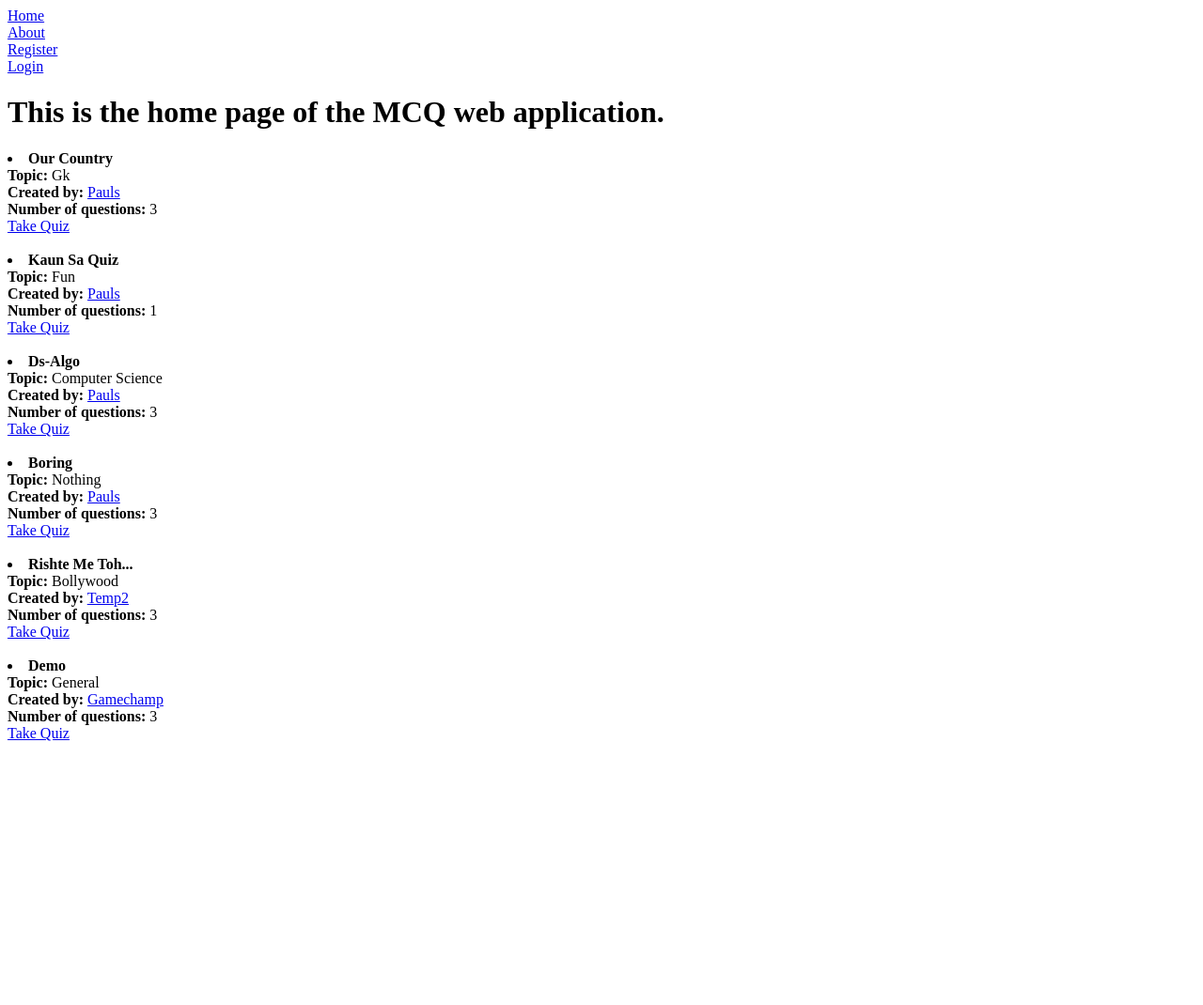
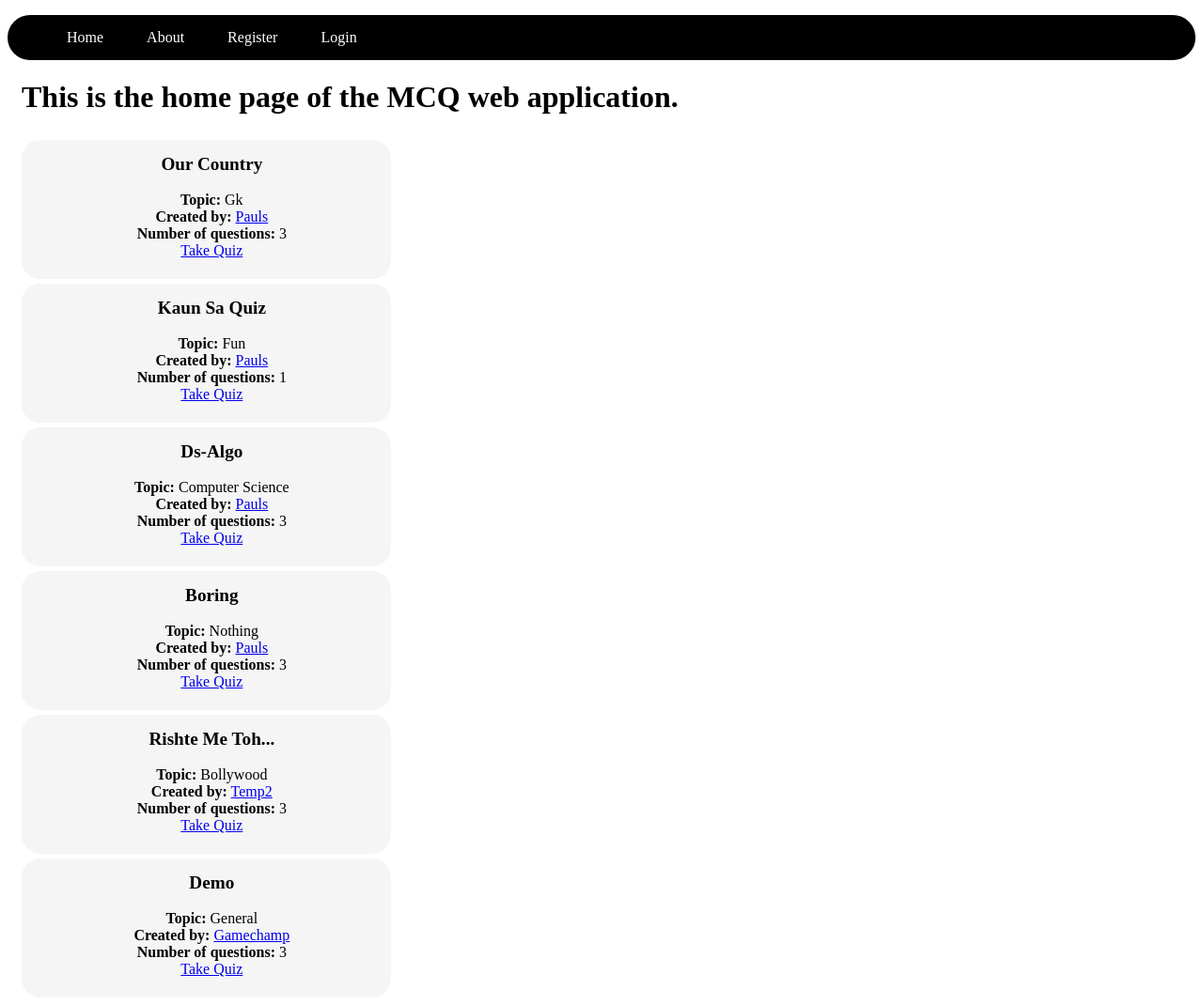
Before and after one commit to SouvixP/MCQ-Web-App, a Django app: page / in a window 1280 px wide. Shown: the whole page at 94% size. Before the commit the page ends 789 px from the top, so only its background shows below. Run offline with Django 3.2, Linux system fonts and the light colour scheme; data comes from the database, SQL or seed files in the repository; both versions use the stored data as it was after the commit.

Commit message:
Added styling

```diff
--- /dev/null
+++ b/mcq1/static/css/styles.css
@@ -0,0 +1,51 @@
+.navbar {
+    background-color: black;
+    border-radius: 25px;
+}
+
+.navbar ul {
+    overflow: auto;
+}
+
+.navbar li {
+    float: left;
+    list-style: none;
+    margin: 15px 20px;
+}
+
+.navbar li a {
+    padding: 3px 3px;
+    text-decoration: none;
+    color: white;
+}
+
+.navbar li a:hover {
+    color: grey;
+}
+
+.content {
+    margin-left: 15px;
+}
+
+.quiz_item {
+    background-color: whitesmoke;
+    margin-top: 5px;
+    padding: 3px;
+    padding-left: 15px;
+    padding-top: 15px;
+    border-radius: 20px;
+    width: 30%;
+    text-align: center;
+}
+
+.quiz_item li {
+    list-style: none;
+}
+
+.quiz_name {
+    font-size: larger;
+}
+
+#quiz_list {
+    display: grid;
+}
--- a/mcq1/templates/mcq1/edit_quiz.html
+++ b/mcq1/templates/mcq1/edit_quiz.html
@@ -7,14 +7,16 @@
     {% if usr.is_teacher == True %}
     {% if quis.exists %}
     <h2>You can edit:</h2>
+    <div id="quiz_list">
     {% for quiz in quis %}
-    <div class='container'>
-        <li><b>{{ quiz.quiz_name|title }}</b><br>
+    <div class='container quiz_item'>
+        <li><div class="quiz_name"><b>{{ quiz.quiz_name|title }}</b></div><br>
         <strong>Topic:</strong>  {{ quiz.topic|title }}<br>
         <strong>Number of questions:</strong>  {{ quiz.no_ques }}<br>
         <a href={% url 'edit_quiz_pk' pk=quiz.pk %}>Edit Quiz</a><br><br> </li>
     </div>
     {% endfor %}
+    </div>
     {% else %}
     <h2>You do not have any quizzes to edit</h2>
     {% endif %}
--- a/mcq1/templates/mcq1/index.html
+++ b/mcq1/templates/mcq1/index.html
@@ -2,13 +2,15 @@
 {% block title %}Index{% endblock %}
 {% block content %}
 <h1>This is the home page of the MCQ web application.</h1>
+<div id="quiz_list">
 {% for quiz in quizzes %}
-<div class='container'>
-    <li><b>{{ quiz.quiz_name|title }}</b><br>
+<div class="container quiz_item">
+    <li><div class="quiz_name"><b>{{ quiz.quiz_name|title }}</b></div><br>
     <strong>Topic:</strong>  {{ quiz.topic|title }}<br>
     <strong>Created by:</strong>  <a href={% url 'profile' pk=quiz.author.user.pk %}>{{ quiz.author|title }}</a><br>
     <strong>Number of questions:</strong>  {{ quiz.no_ques }}<br>
     <a href={% url 'take_quiz' pk=quiz.pk %}>Take Quiz</a><br><br> </li>
 </div>
 {% endfor %}
+</div>
 {% endblock %}
--- a/mcq1/templates/mcq1/layout.html
+++ b/mcq1/templates/mcq1/layout.html
@@ -1,30 +1,42 @@
 <!doctype html>
 <html>
+    {% load static %}
     <head>
         <title>{% block title %}{% endblock %}</title>
+        <link rel="stylesheet" href="{% static "css/styles.css" %}">
     </head>
     <body>
-        <a href='/'>Home</a><br>
-        <a href='/about/'>About</a><br>
+
+        <header>
+        <nav class="navbar">
+        <ul>
+            <li><a href='/'>Home</a></li>
+            <li><a href='/about/'>About</a></li>
 
             {% if user.is_authenticated %}
-        <a href={% url 'profile' pk=user.pk %}>{{ user.username|title }}</a><br>
-        {% else %}
-        <a href='/register/'>Register</a><br>
+            <li><a href='/create_quiz/'>Create a quiz</a></li>
+            <li><a href='/edit_quiz/'>Edit a quiz</a></li>
             {% endif %}
 
             {% if user.is_authenticated %}
-        <a href='/logout/'>Logout</a><br>
+            <li><a href={% url 'profile' pk=user.pk %}>{{ user.username|title }}</a></li>
             {% else %}
-        <a href='/login/'>Login</a><br>
+            <li><a href='/register/'>Register</a></li>
             {% endif %}
 
+            <div class="righter">
             {% if user.is_authenticated %}
-        <a href='/create_quiz/'>Create a quiz</a><br>
-        <a href='/edit_quiz/'>Edit a quiz</a><br>
+            <li><a href='/logout/'>Logout</a></li>
+            {% else %}
+            <li><a href='/login/'>Login</a></li>
             {% endif %}
-
+            </div>
+        </ul>
+        </nav>
+        </header>
+        <div class="content">
         {% block content %}
         {% endblock %}
+        </div>
     </body>
 </html>
--- a/mcq1/templates/mcq1/profile.html
+++ b/mcq1/templates/mcq1/profile.html
@@ -10,14 +10,16 @@
     Teacher<br><br>
     {% if usr.quiz_set.all.exists %}
     <strong>Quizzes created by {{ user1.username|title }} :</strong><br><br>
+    <div id="quiz_list">
     {% for quiz in usr.quiz_set.all %}
-    <div class='container'>
-        <li><b>{{ quiz.quiz_name|title }}</b><br>
+    <div class='container quiz_item'>
+        <li><div class="quiz_name"><b>{{ quiz.quiz_name|title }}</b></div><br>
         <strong>Topic:</strong>  {{ quiz.topic|title }}<br>
         <strong>Number of questions:</strong>  {{ quiz.no_ques }}<br>
         <a href={% url 'take_quiz' pk=quiz.pk %}>Take Quiz</a><br><br> </li>
     </div>
     {% endfor %}
+    </div>
     {% else %}
     <h2>{{ user1.username|title }} has not created any quizzes.</h2>
     {% endif %}
--- a/mcq1/views.py
+++ b/mcq1/views.py
@@ -138,6 +138,7 @@ def take_quiz(request, pk):
     else:
         return HttpResponse('<h1>Login required to take the quiz bro!!</h1>')
 
+
 def attempt_ques(request,pk):
     counter = request.session['counter']
     quiz = Quiz.objects.get(pk=pk)
```
Also changed, not shown: db.sqlite3. Lines whose indentation alone changed are shown as unchanged.
